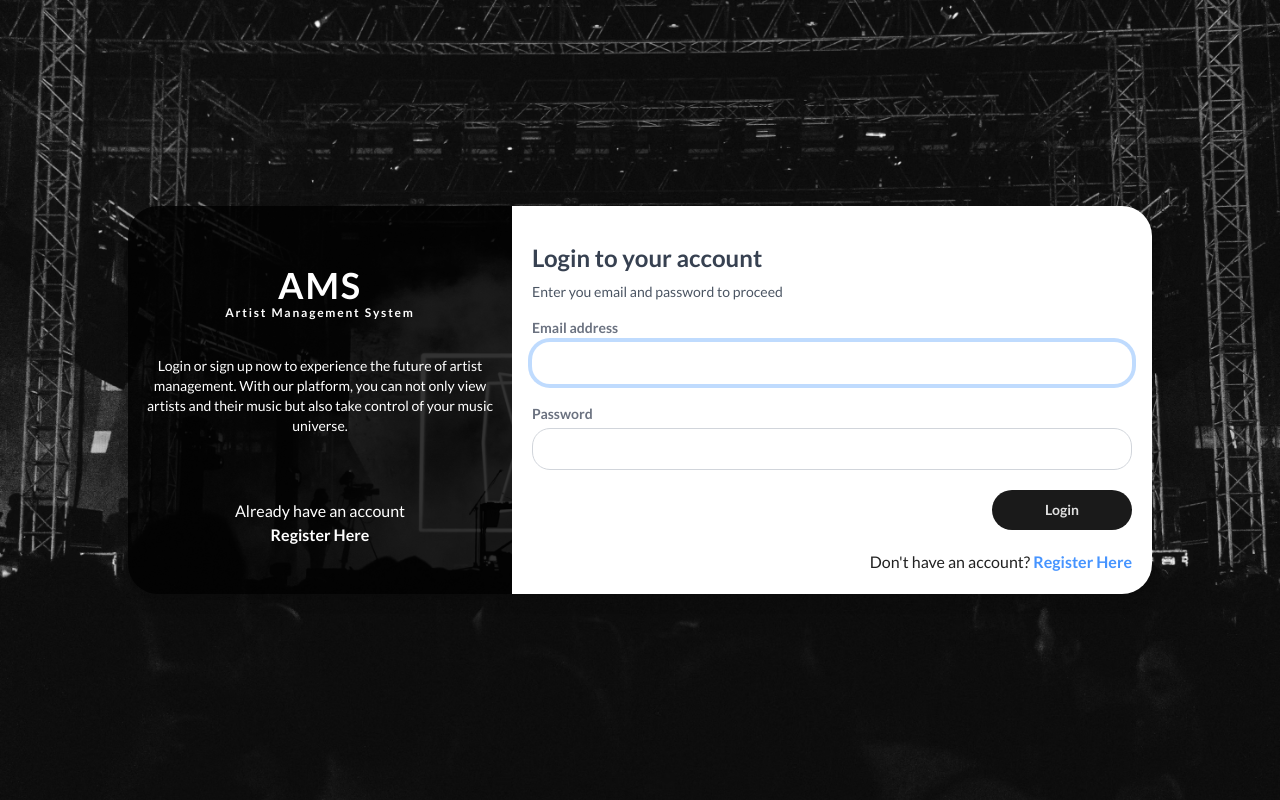
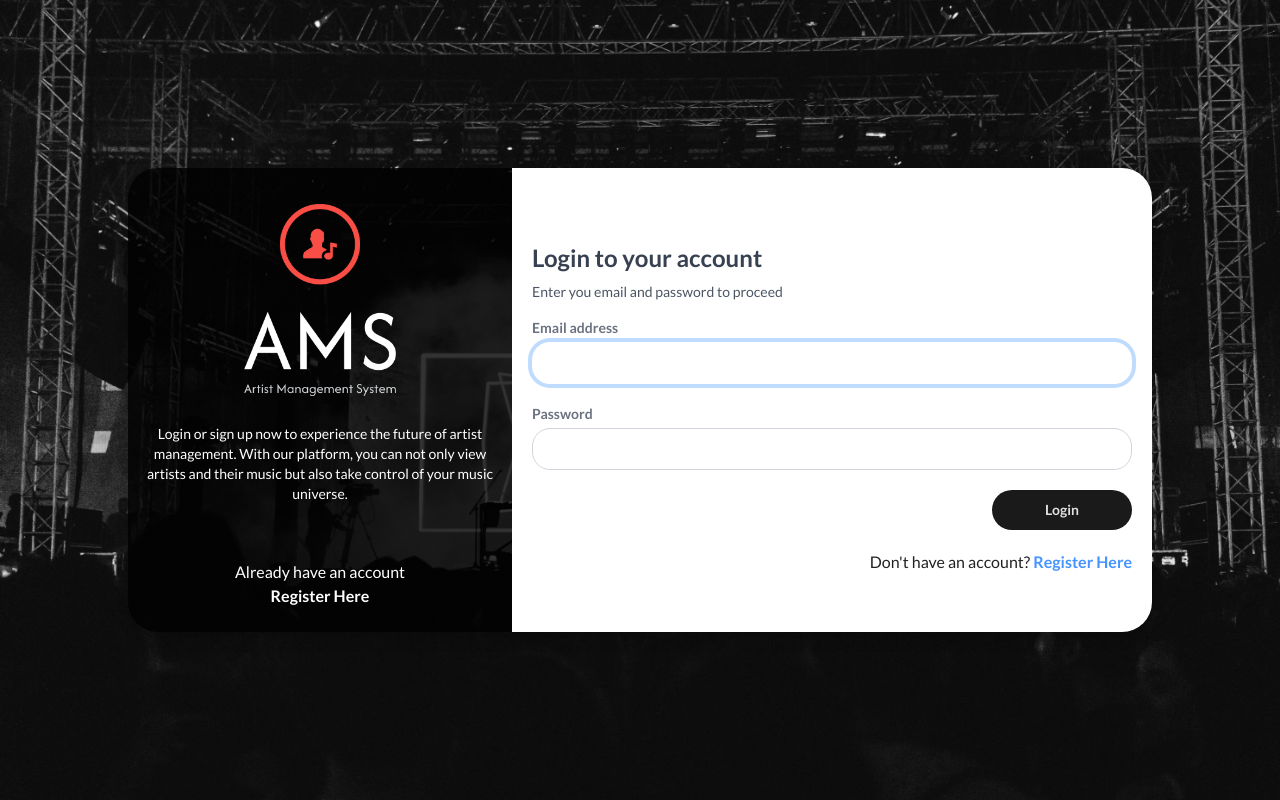
Before and after one commit to xagun/artist-management-system, a React (Vite) app in the folder AMS-frontend/: page / in a window 1280 px wide. Built offline with nearby package versions, Linux system fonts and the light colour scheme; no server answers.

Commit message:
feat: add logo in the layout page for login and register screens

```diff
--- a/AMS-frontend/src/layout/DefaultLayout.tsx
+++ b/AMS-frontend/src/layout/DefaultLayout.tsx
@@ -22,15 +22,17 @@ export default function DefaultLayout() {
             {fullSpinner && <FullWindowSpinner />}
 
             <div className="flex flex-col overflow-hidden rounded-[30px] shadow-lg max md:flex-row md:flex-1 lg:max-w-[1024px]">
-        <div className="p-4 py-6 bg-black bg-opacity-80 text-white md:w-96 md:flex-shrink-0 md:flex md:flex-col md:items-center md:justify-evenly">
+                <div className="p-4 py-6 bg-black bg-opacity-80 text-white md:w-96 md:flex-shrink-0 md:flex md:flex-col md:items-center md:justify-evenly gap-4">
                     <div className="my-3 text-4xl font-bold tracking-wider text-center">
-            <span>AMS</span>
-            <div className="text-xs">Artist Management System</div>
+                        <img src="ams-logo.png" className="h-48" />
+                        {/* <span>AMS</span>
+            <div className="text-xs">Artist Management System</div> */}
                     </div>
                     <p className="mt-6 font-normal text-center md:mt-0 text-sm ">
-            Login or sign up now to experience the future of artist management.
-            With our platform, you can not only view artists and their music but
-            also take control of your music universe.
+                        Login or sign up now to experience the future of artist
+                        management. With our platform, you can not only view
+                        artists and their music but also take control of your
+                        music universe.
                     </p>
                     <p className="flex flex-col items-center justify-center mt-10 text-center">
                         <span>
```
Also changed, not shown: AMS-frontend/public/ams-logo.png (added). Lines whose indentation alone changed are shown as unchanged.
